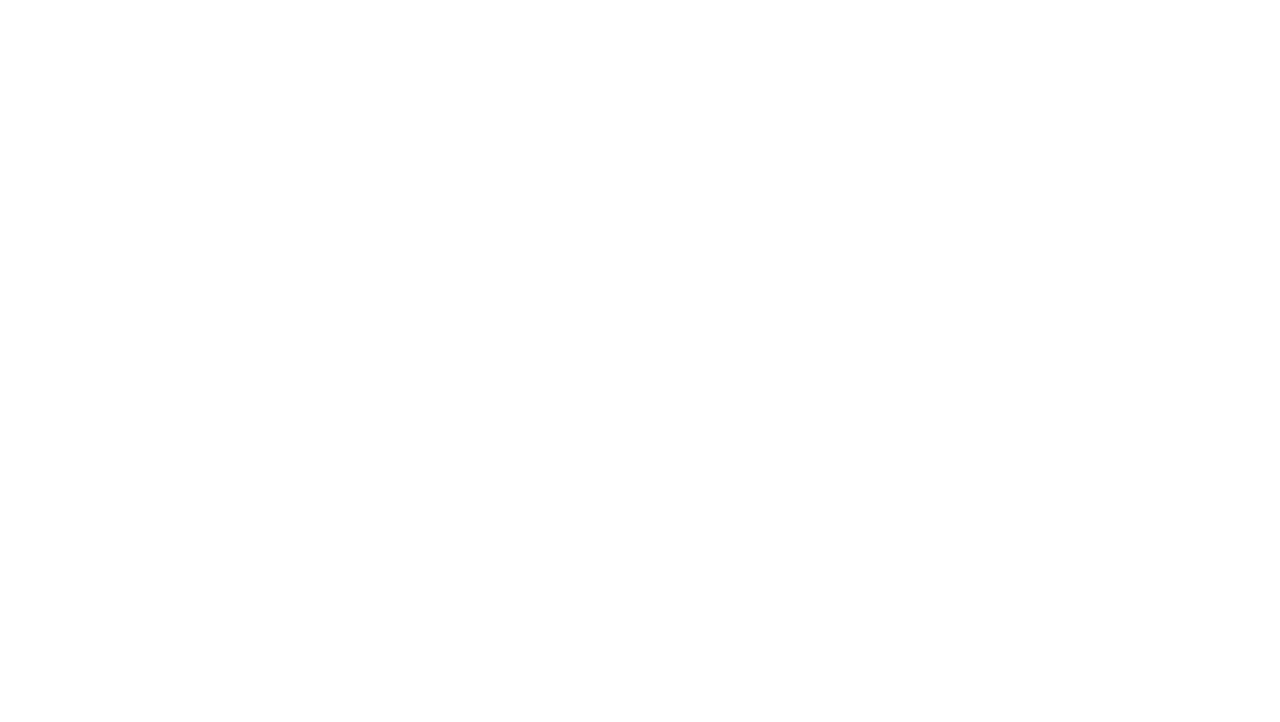
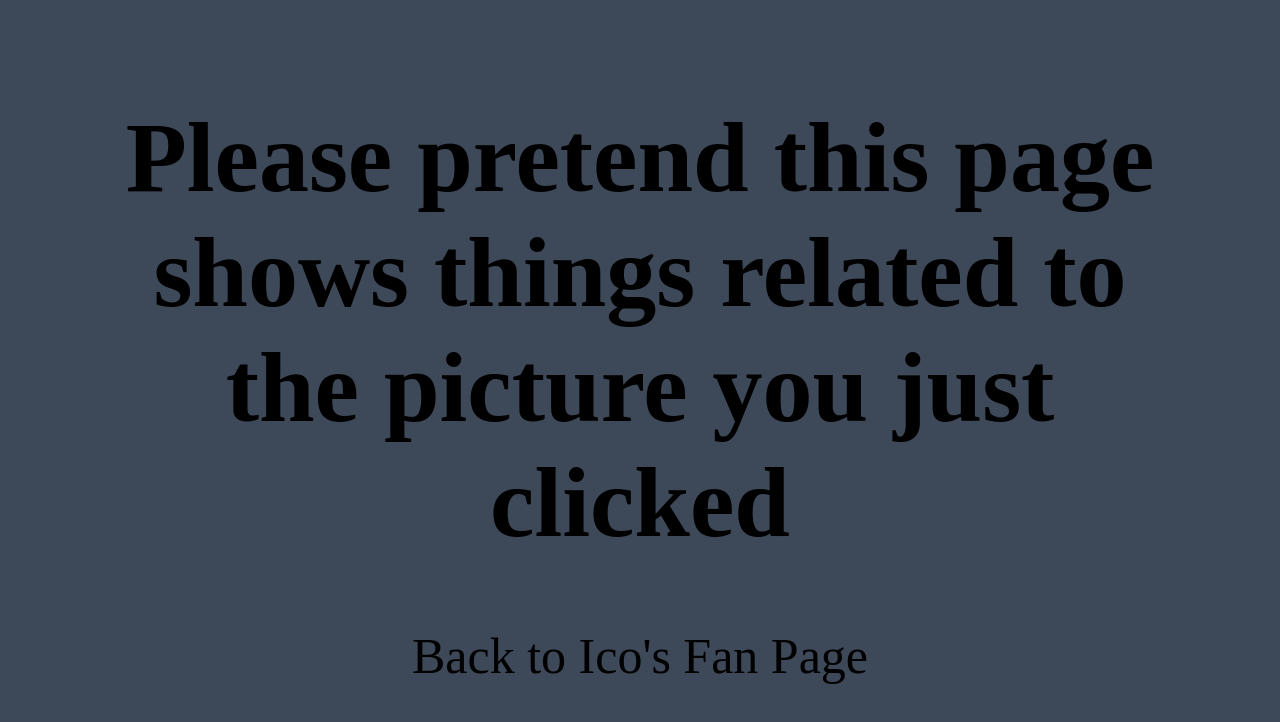
Before and after one commit to icobeltran/icofanpage, a plain HTML site: page pages/info.html in a window 1280 px wide. Drawn offline with Linux system fonts and the light colour scheme.

Commit message:
update / link to /icofanpage

```diff
--- /dev/null
+++ b/pages/info.css
@@ -0,0 +1,15 @@
+body {
+    margin: 100px;
+    font-size: 50px;
+    background: #3d4858;
+    text-align: center;
+}
+
+a {
+    text-decoration: none;
+    color: black;
+}
+
+a:hover {
+    color: #7484d4;
+}
--- a/pages/info.html
+++ b/pages/info.html
@@ -0,0 +1,17 @@
+<!DOCTYPE html>
+<html lang="en">
+<head>
+    <meta charset="UTF-8">
+    <meta http-equiv="X-UA-Compatible" content="IE=edge">
+    <meta name="viewport" content="width=device-width, initial-scale=1.0">
+    <title>In Construction</title>
+    <link rel="stylesheet" href="info.css">
+</head>
+<body>
+
+    <h1>Please pretend this page shows things related to the picture you just clicked</h1>
+
+    <p><a href="/icofanpage">Back to Ico's Fan Page</a></p>
+
+</body>
+</html>
```
Also changed, not shown: index.html (+4 -4 lines), pages/signup.html (+1 -1 lines).
